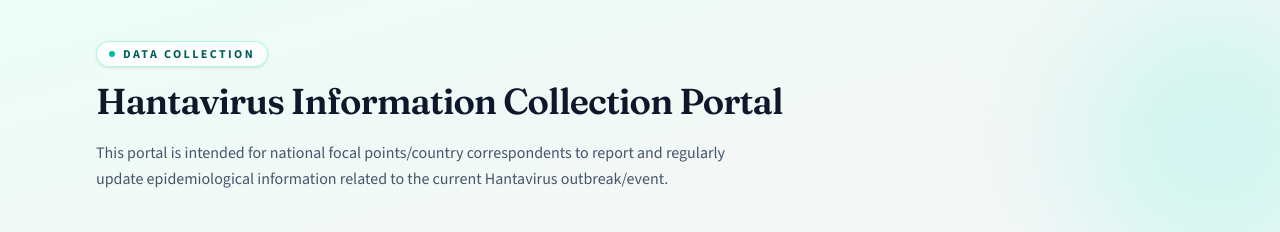
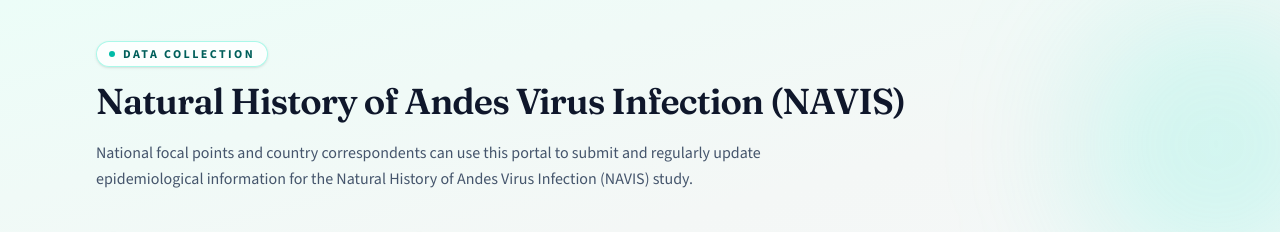
Before and after one commit to pathus90/hantavirus, a React (Vite) app: page / in a window 1280 px wide. Shown: the top 232 px of the page. Built offline with nearby package versions, Linux system fonts and the light colour scheme; no server answers.

Commit message:
Rebrand portal title and description to NAVIS (Andes Virus Infection Study).

```diff
--- a/index.html
+++ b/index.html
@@ -12,7 +12,7 @@
       href="https://fonts.googleapis.com/css2?family=Fraunces:opsz,wght@9..144,500;9..144,600;9..144,700&family=Source+Sans+3:wght@400;500;600;700&display=swap"
       rel="stylesheet"
     />
-    <title>Hantavirus Information Collection Portal</title>
+    <title>Natural History of Andes Virus Infection (NAVIS)</title>
   </head>
   <body>
     <div id="root"></div>
--- a/src/components/HantavirusPortal.tsx
+++ b/src/components/HantavirusPortal.tsx
@@ -255,12 +255,12 @@ export default function HantavirusPortal() {
             Data collection
           </p>
           <h1 className="font-display text-balance text-2xl font-semibold leading-tight tracking-tight text-slate-900 sm:text-4xl">
-            Hantavirus Information Collection Portal
+            Natural History of Andes Virus Infection (NAVIS)
           </h1>
           <p className="mt-3 max-w-2xl text-pretty text-sm leading-relaxed text-slate-600 sm:mt-4 sm:text-base">
-            This portal is intended for national focal points/country
-            correspondents to report and regularly update epidemiological
-            information related to the current Hantavirus outbreak/event.
+            National focal points and country correspondents can use this
+            portal to submit and regularly update epidemiological information
+            for the Natural History of Andes Virus Infection (NAVIS) study.
           </p>
         </header>
 
```
